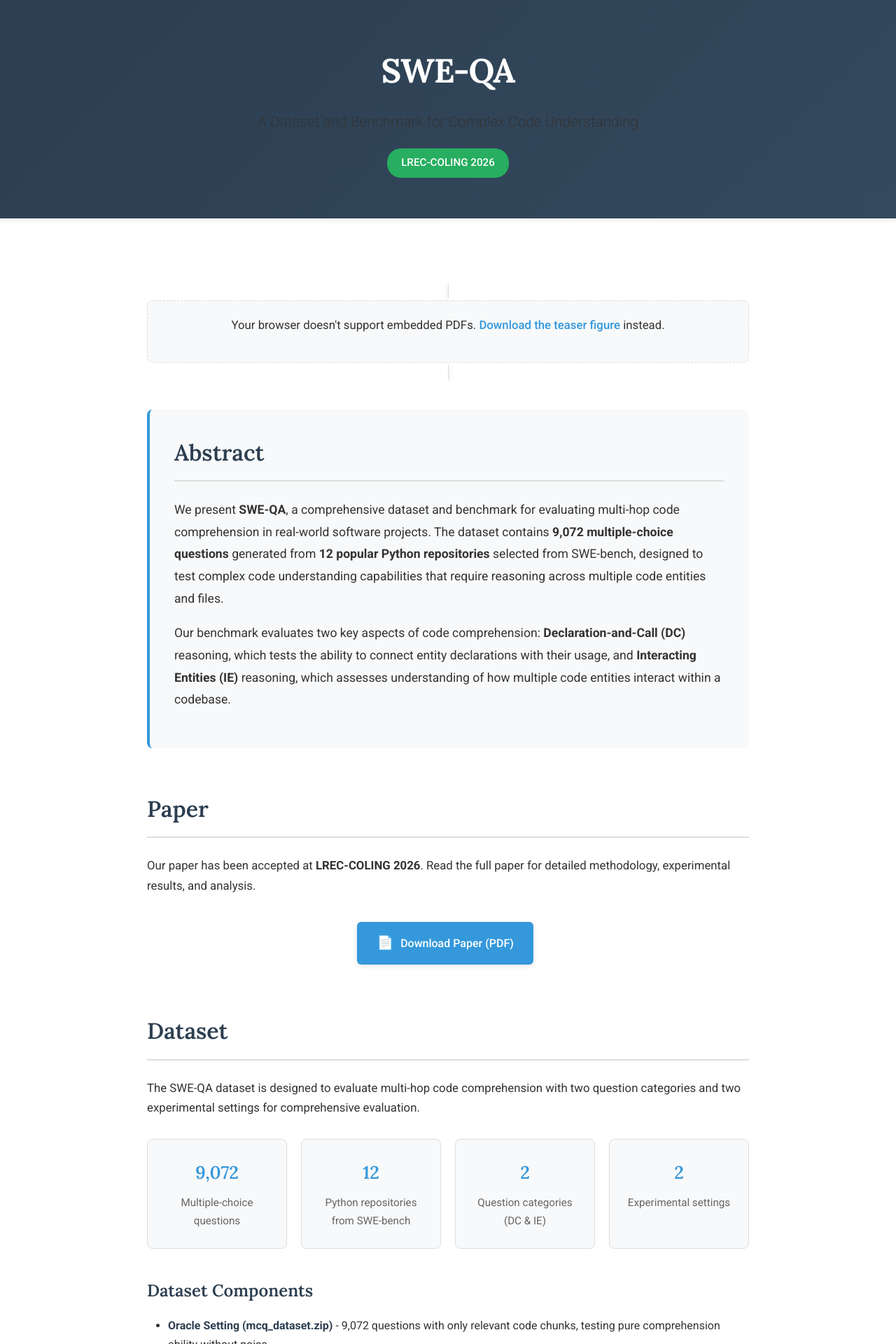
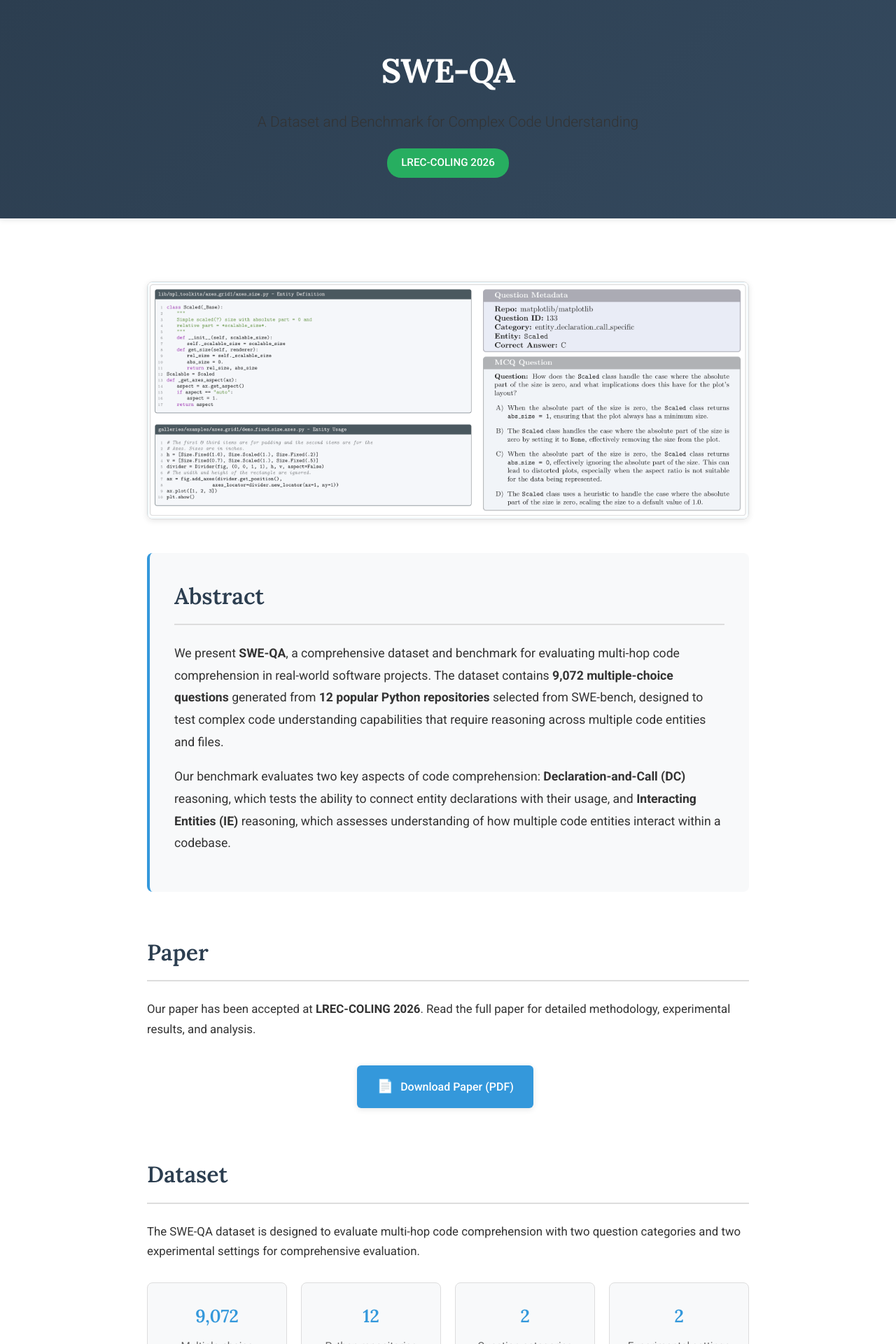
Before and after one commit to lailanelkoussy/swe-qa, a Jekyll site: the page built from index.html, in a window 1280 px wide. Shown: the top 1920 px of the page at 70% size. Built offline with Jekyll 4.4.1, drawn with Linux system fonts in a browser that asks for light colours.

Commit message:
Replace PDF teaser with PNG version

```diff
--- a/assets/css/style.scss
+++ b/assets/css/style.scss
@@ -185,25 +185,12 @@ p {
     margin: 40px 0;
 }
 
-.teaser-pdf {
-    width: 100%;
-    max-width: 800px;
-    height: 500px;
+.teaser-image {
+    max-width: 100%;
+    height: auto;
     border-radius: 8px;
     box-shadow: var(--shadow);
     border: 1px solid var(--border-color);
-}
-
-.teaser-fallback {
-    padding: 20px;
-    background-color: var(--bg-light);
-    border-radius: 8px;
-    border: 1px dashed var(--border-color);
-}
-
-.teaser-fallback a {
-    color: var(--secondary-color);
-    font-weight: 500;
 }
 
 /* Abstract Section */
@@ -440,10 +427,6 @@ a:hover {
         width: 100%;
         justify-content: center;
     }
-
-    .teaser-pdf {
-        height: 400px;
-    }
 }
 
 @media (max-width: 480px) {
@@ -458,10 +441,6 @@ a:hover {
     .btn {
         padding: 12px 20px;
         font-size: 0.95rem;
-    }
-
-    .teaser-pdf {
-        height: 300px;
     }
 }
 
--- a/index.html
+++ b/index.html
@@ -4,11 +4,7 @@ title: Home
 ---
 
 <section class="teaser">
-    <object data="{{ site.baseurl }}/assets/teaser.pdf" type="application/pdf" class="teaser-pdf">
-        <div class="teaser-fallback">
-            <p>Your browser doesn't support embedded PDFs. <a href="{{ site.baseurl }}/assets/teaser.pdf">Download the teaser figure</a> instead.</p>
-        </div>
-    </object>
+    <img src="{{ site.baseurl }}/assets/teaser.png" alt="SWE-QA Project Teaser" class="teaser-image">
 </section>
 
 <section class="abstract">
```
Also changed, not shown: assets/teaser.png (added).
